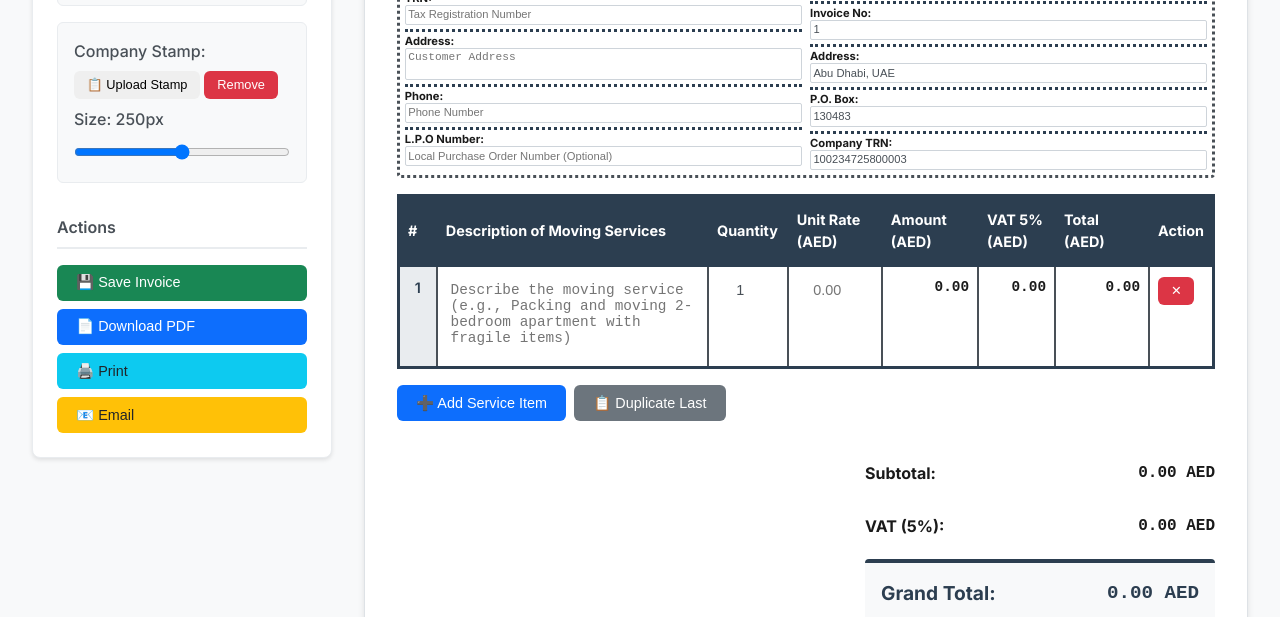
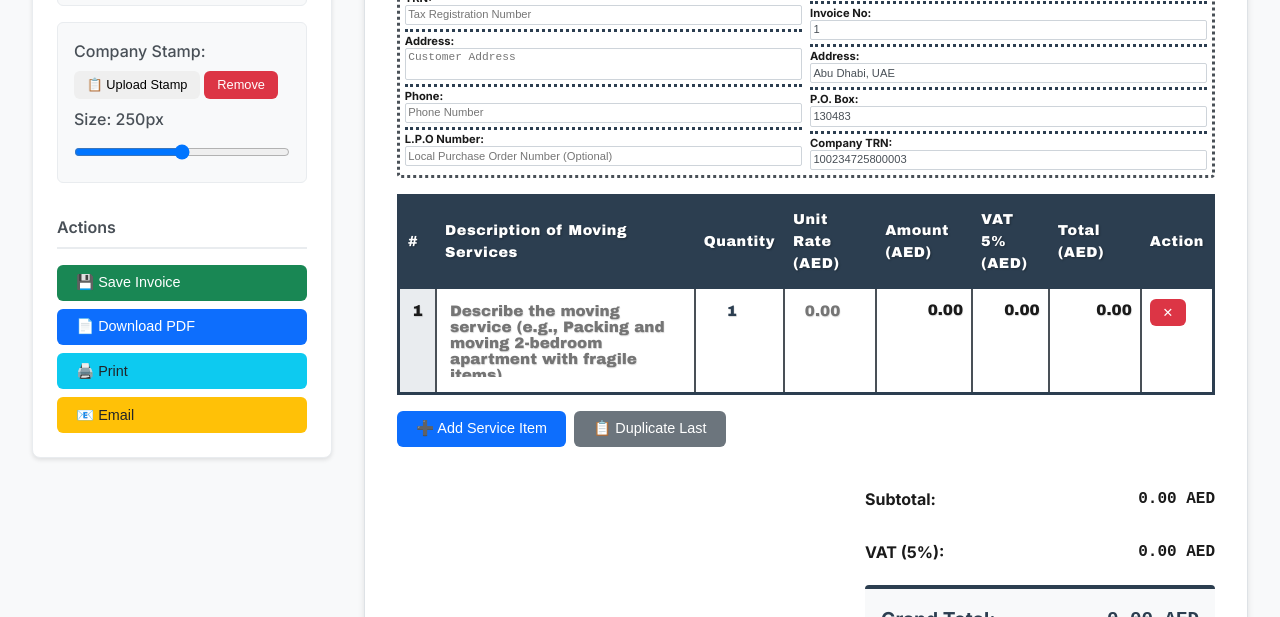
Before and after one commit to alakefakcomp/alakefak-invoices, a website: page index.html in a window 1280 px wide. Shown: the part 483-1100 px from the top of the page. Drawn offline with nearby package versions, Linux system fonts and the light colour scheme; no server answers.

Commit message:
Update items table font to metallic Arial Black style

```diff
--- a/styles.css
+++ b/styles.css
@@ -525,8 +525,11 @@ body {
     color: white;
     padding: 0.8rem 0.5rem;
     text-align: left;
-    font-weight: 800;
+    font-family: 'Arial Black', Arial, 'Helvetica Neue', sans-serif;
+    font-weight: 900;
     border: 2px solid #2c3e50;
+    text-shadow: 1px 1px 2px rgba(0,0,0,0.3);
+    letter-spacing: 0.5px;
 }
 
 .items-table td {
@@ -541,9 +544,12 @@ body {
 
 .items-table .item-number {
     text-align: center;
-    font-weight: 600;
+    font-family: 'Arial Black', Arial, 'Helvetica Neue', sans-serif;
+    font-weight: 900;
     background: #e9ecef;
-    color: #2c3e50;
+    color: #1a1a1a;
+    text-shadow: 0.5px 0.5px 1px rgba(0,0,0,0.15);
+    font-size: 1rem;
 }
 
 .description-input {
@@ -551,10 +557,13 @@ body {
     border: none;
     background: transparent;
     resize: none;
-    font-size: 0.9rem;
+    font-family: 'Arial Black', Arial, 'Helvetica Neue', sans-serif;
+    font-size: 0.95rem;
+    font-weight: 800;
     min-height: 40px;
     padding: 0.3rem;
-    color: #495057;
+    color: #2c3e50;
+    text-shadow: 0.5px 0.5px 1px rgba(0,0,0,0.15);
 }
 
 .quantity-input,
@@ -563,19 +572,23 @@ body {
     border: none;
     background: transparent;
     text-align: center;
-    font-size: 0.9rem;
+    font-family: 'Arial Black', Arial, 'Helvetica Neue', sans-serif;
+    font-size: 0.95rem;
     padding: 0.3rem;
-    color: #495057;
-    font-weight: 500;
+    color: #2c3e50;
+    font-weight: 800;
+    text-shadow: 0.5px 0.5px 1px rgba(0,0,0,0.15);
 }
 
 .amount-cell,
 .vat-cell,
 .total-cell {
     text-align: right;
-    font-weight: 800;
-    font-family: 'Courier New', monospace;
+    font-weight: 900;
+    font-family: 'Arial Black', Arial, 'Helvetica Neue', sans-serif;
     color: #1a1a1a;
+    text-shadow: 0.5px 0.5px 1px rgba(0,0,0,0.15);
+    font-size: 0.95rem;
 }
 
 .table-actions {
```
